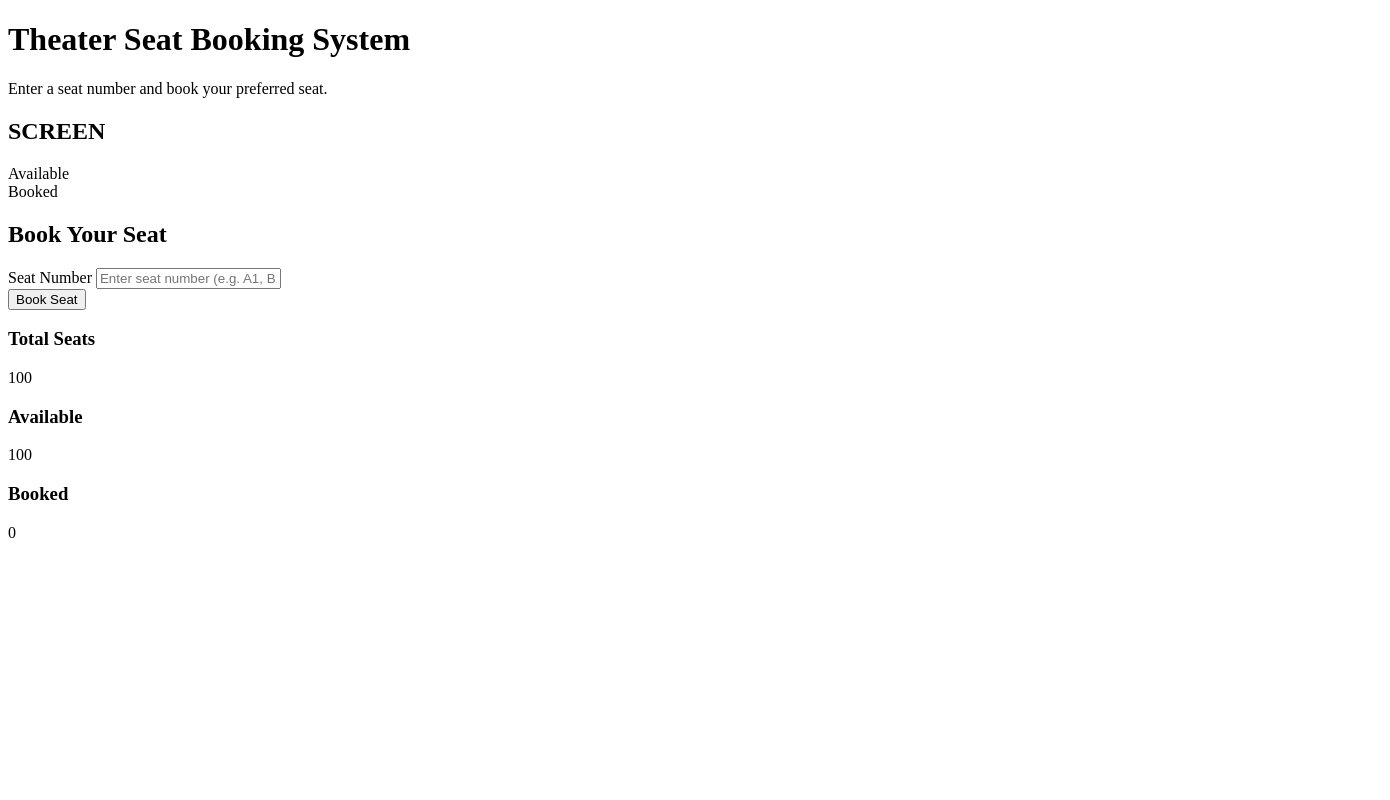
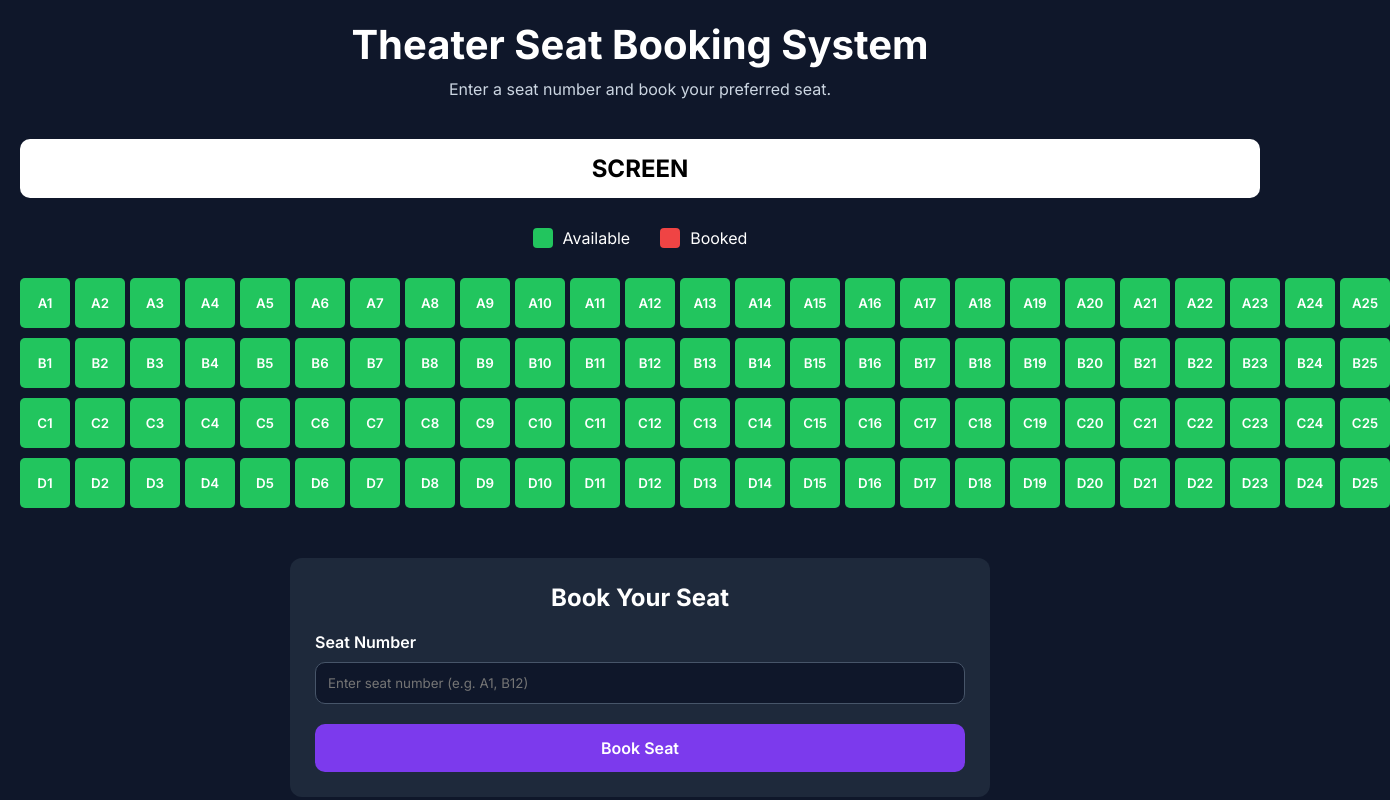
Before and after one commit to tawhidzihad/theater-seat-booking-system, a plain HTML site: page index.html in a window 1280 px wide. Shown: the top 800 px of the page, 1390 px wide, since content can reach past the window. Drawn offline with Linux system fonts and the light colour scheme.

Commit message:
Design and Ticket booking system added

```diff
--- a/index.html
+++ b/index.html
@@ -4,7 +4,17 @@
 		<meta charset="UTF-8" />
 		<meta name="viewport" content="width=device-width, initial-scale=1.0" />
 		<title>Theater Seat Booking System</title>
+
+		<!-- CSS External Link -->
 		<link rel="stylesheet" href="style.css" />
+
+		<!-- Google Inter Font -->
+		<link rel="preconnect" href="https://fonts.googleapis.com" />
+		<link rel="preconnect" href="https://fonts.gstatic.com" crossorigin />
+		<link
+			href="https://fonts.googleapis.com/css2?family=Inter:ital,opsz,wght@0,14..32,100..900;1,14..32,100..900&display=swap"
+			rel="stylesheet"
+		/>
 	</head>
 
 	<body>
@@ -14,11 +24,13 @@
 		</header>
 
 		<main>
+			<!-- Header Screen & Seats -->
 			<section class="theater">
 				<div class="screen">
 					<h2>SCREEN</h2>
 				</div>
 
+				<!-- Available and booked indicator -->
 				<div class="seat-legend">
 					<div class="legend-item">
 						<span class="available-box"></span>
@@ -34,18 +46,19 @@
 				<div id="seat-container" class="seat-container"></div>
 			</section>
 
+			<!-- Input Field & Book Seat Button -->
 			<section class="booking-section">
 				<h2>Book Your Seat</h2>
 
+				<!-- Input Form & Button -->
 				<form id="booking-form">
 					<div class="form-group">
-						<label for="seat-input"> Seat Number </label>
+						<label for="seat-input">Seat Number</label>
 
 						<input
 							type="text"
 							id="seat-input"
 							placeholder="Enter seat number (e.g. A1, B12)"
-							autocomplete="off"
 						/>
 					</div>
 
@@ -53,15 +66,16 @@
 				</form>
 			</section>
 
+			<!-- Stats -->
 			<section class="stats-section">
 				<div class="stat-card">
 					<h3>Total Seats</h3>
-					<p id="total-seats">100</p>
+					<p id="total-seats">0</p>
 				</div>
 
 				<div class="stat-card">
 					<h3>Available</h3>
-					<p id="available-seats">100</p>
+					<p id="available-seats">0</p>
 				</div>
 
 				<div class="stat-card">
--- a/script.js
+++ b/script.js
@@ -1 +1,87 @@
-console.log("Hello World from script.js");
+const rows = ["A", "B", "C", "D"];
+
+const seatContainer = document.getElementById("seat-container");
+const form = document.getElementById("booking-form");
+const formInput = document.getElementById("seat-input");
+
+// Total Seats, Stats Number
+const totalSeatsEle = document.getElementById("total-seats");
+
+// Available Seats, Stats Number
+const availableSeatsEle = document.getElementById("available-seats");
+
+// Booked Seats, Stats number
+const bookedSeatsEle = document.getElementById("booked-seats");
+
+// Creating dom elements
+rows.forEach((rowName) => {
+	const row = document.createElement("div");
+
+	// Added row styles
+	row.classList.add("row");
+
+	for (let i = 1; i <= 25; i++) {
+		const seat = document.createElement("button");
+
+		// Added all available seat style
+		seat.classList.add("seat");
+
+		// insert text insdie seat button like (A1, B3)
+		seat.textContent = `${rowName}${i}`;
+
+		// Adding ID to retrive later
+		seat.id = `${rowName}${i}`;
+
+		row.appendChild(seat);
+	}
+
+	seatContainer.appendChild(row);
+});
+
+// Get form input value
+form.addEventListener("submit", (e) => {
+	// Prevent form reload
+	e.preventDefault();
+
+	// get the input value to upppercase also cut the unwanted spaces
+	const seatNumber = formInput.value.trim().toUpperCase().split(" ").join("");
+
+	// Dynamically get the elements from dom
+	const selectedSeat = document.getElementById(seatNumber);
+
+	// If there is no seat matched
+	if (!selectedSeat) {
+		alert("Invalid seat number");
+		return;
+	}
+
+	// If the set is already booked
+	if (selectedSeat.classList.contains("booked")) {
+		alert("Seat is already booked");
+		return;
+	}
+
+	// If no condition matched then do it
+	selectedSeat.classList.add("booked");
+
+	// Update Booked Stats Value
+	updateSeatsNumber();
+});
+
+function updateSeatsNumber() {
+	// Total Seats Numbers
+	const totalSeats = document.querySelectorAll(".seat").length;
+
+	// Total Booked Seats Numbers
+	const bookedSeats = document.querySelectorAll(".seat.booked").length;
+
+	// Total Available Seats numbers
+	const availableSeats = totalSeats - bookedSeats;
+
+	totalSeatsEle.textContent = totalSeats;
+	availableSeatsEle.textContent = availableSeats;
+	bookedSeatsEle.textContent = bookedSeats;
+}
+
+// By Default Trigger For Total Seats and Available Seats
+updateSeatsNumber();
--- a/style.css
+++ b/style.css
@@ -0,0 +1,238 @@
+/* Reset */
+* {
+	margin: 0;
+	padding: 0;
+	box-sizing: border-box;
+	font-family: "Inter", sans-serif;
+}
+
+/*===============Body Styel=============*/
+body {
+	background-color: #0f172a;
+	color: white;
+	min-height: 100vh;
+	padding: 20px;
+}
+
+/*==============Header Style===================*/
+.header {
+	text-align: center;
+	margin-bottom: 40px;
+}
+
+.header h1 {
+	font-size: 2.5rem;
+	margin-bottom: 10px;
+}
+
+.header p {
+	color: #cbd5e1;
+}
+
+/*===================Theater====================*/
+.theater {
+	max-width: 1400px;
+	margin: 0 auto;
+}
+
+.screen {
+	background: white;
+	color: black;
+	text-align: center;
+	padding: 15px;
+	border-radius: 10px;
+	margin-bottom: 30px;
+	font-weight: bold;
+}
+
+/*================Available and booked indicator============*/
+.seat-legend {
+	display: flex;
+	justify-content: center;
+	gap: 30px;
+	margin-bottom: 30px;
+}
+
+.legend-item {
+	display: flex;
+	align-items: center;
+	gap: 10px;
+}
+
+.available-box,
+.booked-box {
+	width: 20px;
+	height: 20px;
+	border-radius: 4px;
+}
+
+.available-box {
+	background: #22c55e;
+}
+
+.booked-box {
+	background: #ef4444;
+}
+
+/* ============Seat Container Styles ================*/
+.seat-container {
+	width: 100%;
+	display: grid;
+	grid-template-columns: repeat(1, 1fr);
+	gap: 10px;
+}
+
+/* Row */
+.row {
+	display: grid;
+	grid-template-columns: repeat(25, 1fr);
+	gap: 5px;
+}
+
+/* Available Seat Style */
+.seat {
+	min-width: 50px;
+	height: 50px;
+	border: none;
+	border-radius: 5px;
+	background: #22c55e;
+	color: white;
+	font-weight: 600;
+	cursor: pointer;
+	transition: 0.3s;
+}
+
+/* Booked Steat Style */
+.seat.booked {
+	background: #ef4444;
+	cursor: not-allowed;
+}
+
+/* Booking Section */
+.booking-section {
+	max-width: 700px;
+	margin: 50px auto;
+	background: #1e293b;
+	padding: 25px;
+	border-radius: 12px;
+}
+
+.booking-section h2 {
+	text-align: center;
+	margin-bottom: 20px;
+}
+
+/* Input Field Form */
+.form-group {
+	display: flex;
+	flex-direction: column;
+	gap: 10px;
+	margin-bottom: 20px;
+}
+
+.form-group label {
+	font-weight: 600;
+}
+
+.form-group input {
+	padding: 12px;
+	border: 1px solid #475569;
+	border-radius: 10px;
+	background: #0f172a;
+	color: white;
+	outline: none;
+}
+
+.form-group input:focus {
+	border-color: #3b82f6;
+}
+
+/* Book Seat Button */
+button[type="submit"] {
+	width: 100%;
+	padding: 14px;
+	border: none;
+	border-radius: 10px;
+	background: #7c3aed;
+	color: white;
+	font-size: 16px;
+	font-weight: 600;
+	cursor: pointer;
+}
+
+button[type="submit"]:hover {
+	background: #6d28d9;
+}
+
+/* Stats */
+.stats-section {
+	display: grid;
+	grid-template-columns: repeat(3, 1fr);
+	gap: 20px;
+	max-width: 1000px;
+	margin: 0 auto;
+}
+
+.stat-card {
+	background: #1e293b;
+	padding: 25px;
+	border-radius: 10px;
+	text-align: center;
+}
+
+.stat-card h3 {
+	margin-bottom: 10px;
+	color: #cbd5e1;
+}
+
+/* Total Seats */
+.stat-card p {
+	font-size: 2rem;
+	font-weight: bold;
+	color: #cbd5e1;
+}
+
+/* Total Available Seats */
+.stat-card #available-seats {
+	color: #22c55e;
+}
+
+/* Total Booked Seats */
+.stat-card #booked-seats {
+	color: #ef4444;
+}
+
+/* Responsive Design for Tablet (Broad Range) */
+@media (max-width: 992px) {
+	.row {
+		display: grid;
+		grid-template-columns: repeat(5, 1fr);
+		gap: 5px;
+	}
+}
+
+/* Responsive Design for Mobile / Small Screens */
+@media (max-width: 768px) {
+	.header h1 {
+		font-size: 2rem;
+	}
+
+	.stats-section {
+		grid-template-columns: 1fr;
+	}
+
+	.seat {
+		min-width: 40px;
+		height: 40px;
+	}
+
+	/* Ekhon 768px er niche gele 5 column thikmoto kaj korbe */
+	.row {
+		grid-template-columns: repeat(5, 1fr);
+		gap: 5px;
+	}
+
+	.seat-container {
+		gap: 20px;
+	}
+}
```
